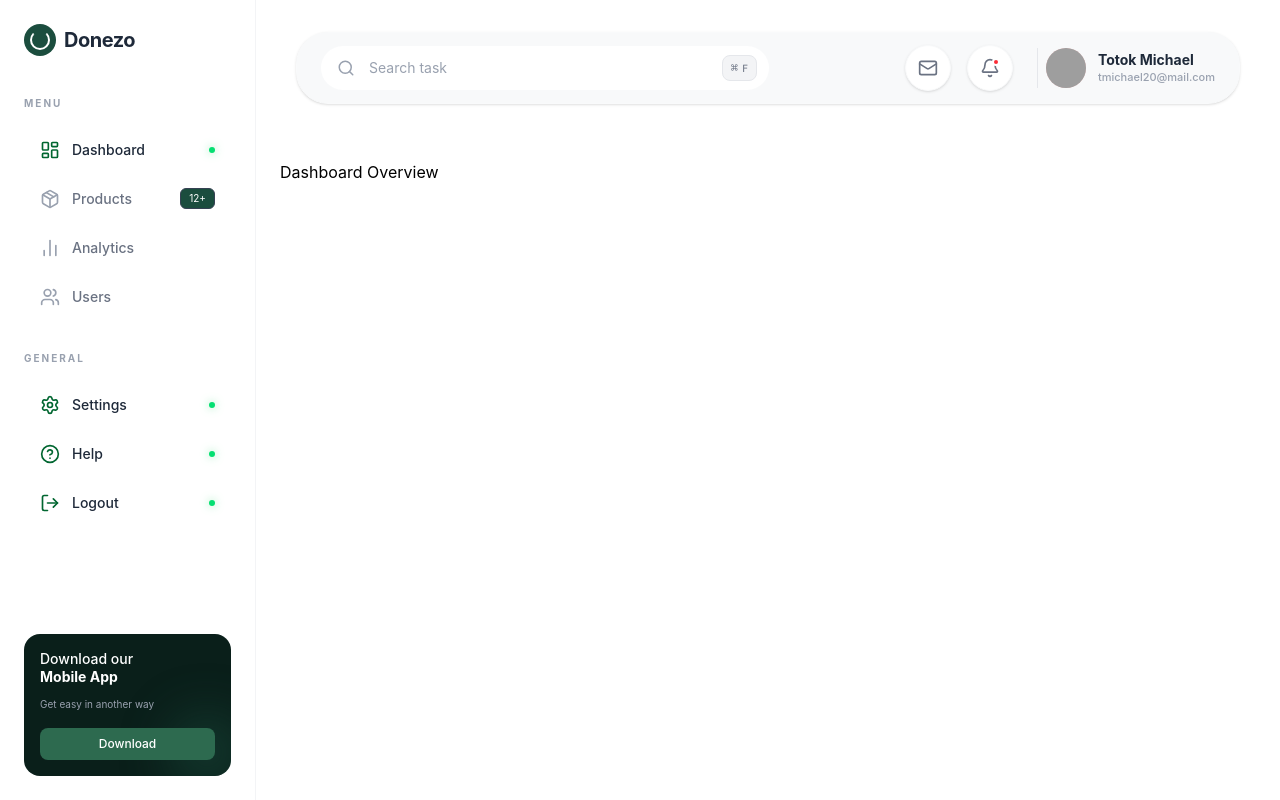
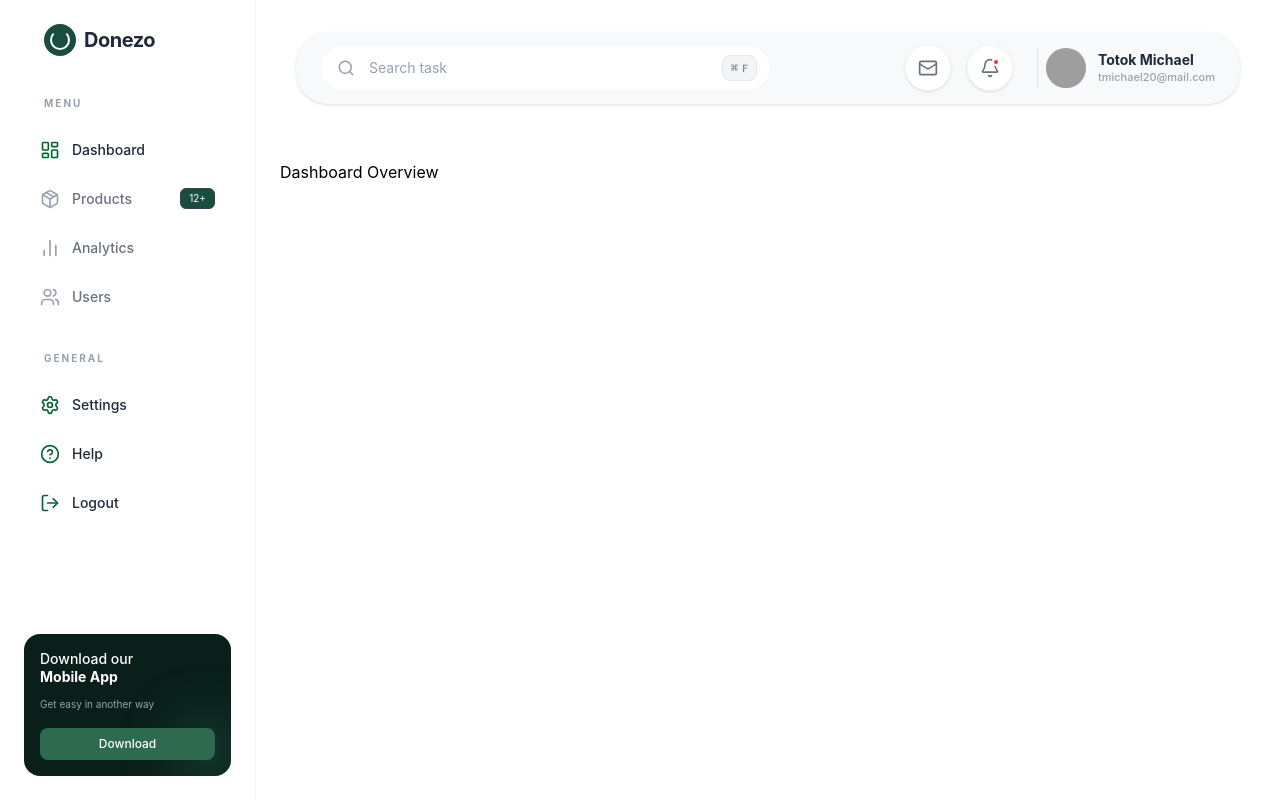
Before and after one commit to isratbiswas/octernal-dashboard, a React (Vite) app: page /dashboard in a window 1280 px wide. Built offline with nearby package versions, Linux system fonts and the light colour scheme; grey boxes are pictures that could not be loaded.

Commit message:
complete dashboard SideBar

```diff
--- a/package.json
+++ b/package.json
@@ -15,6 +15,7 @@
     "react": "^19.2.0",
     "react-dom": "^19.2.0",
     "react-router-dom": "^7.13.1",
+    "recharts": "^3.7.0",
     "tailwindcss": "^4.2.1"
   },
   "devDependencies": {
--- a/src/components/modules/Dashboard/Analytics.tsx
+++ b/src/components/modules/Dashboard/Analytics.tsx
@@ -1,6 +1,7 @@
-import React from "react";
+import React, { useState } from "react";
 
 const Analytics = () => {
+  const [data, setData] = useState < any;
   return (
     <div>
       <h1>Analytics</h1>
--- a/src/components/modules/shered/DashboardMobileSidebar.tsx
+++ b/src/components/modules/shered/DashboardMobileSidebar.tsx
@@ -11,7 +11,6 @@ type Props = {
 const DashboardMobileSidebar = ({ navItems, isOpen, onClose }: Props) => {
   return (
     <>
-      {/* Overlay */}
       {isOpen && (
         <div
           className="fixed inset-0 bg-black/40 z-40 md:hidden"
@@ -19,13 +18,11 @@ const DashboardMobileSidebar = ({ navItems, isOpen, onClose }: Props) => {
         />
       )}
 
-      {/* Sidebar Drawer */}
       <div
         className={`fixed top-0 left-0 h-full z-50 transform transition-transform duration-300 md:hidden
         ${isOpen ? "translate-x-0" : "-translate-x-full"}`}
       >
         <div className="relative">
-          {/* Close Button */}
           <button
             onClick={onClose}
             className="absolute top-4 right-4 z-50 bg-white p-1 rounded-full shadow"
--- a/src/components/modules/shered/DashboardNavbarContent.tsx
+++ /dev/null
@@ -1,5 +0,0 @@
-const DashboardNavbarContent = () => {
-  return <div></div>;
-};
-
-export default DashboardNavbarContent;
--- a/src/components/modules/shered/DashboardSideBarContent.tsx
+++ b/src/components/modules/shered/DashboardSideBarContent.tsx
@@ -16,7 +16,7 @@ const DashboardSideBarContent = ({ navItems }: NavItemProps) => {
   );
   return (
     <div className="w-64 h-screen bg-white border-r border-gray-100 flex flex-col p-6 font-sans">
-      <div className="flex items-center gap-2 mb-10">
+      <div className="flex ml-5 items-center gap-2 mb-10">
         <div className="w-8 h-8 bg-[#1B4D3E] rounded-full flex items-center justify-center p-1.5">
           <div className="w-full h-full border-2 border-white rounded-full border-t-transparent" />
         </div>
@@ -27,7 +27,7 @@ const DashboardSideBarContent = ({ navItems }: NavItemProps) => {
 
       <div className="flex-1 overflow-y-auto">
         {/* MENU SECTION */}
-        <p className="text-[10px] font-bold text-gray-400 tracking-[0.2em] mb-4">
+        <p className="text-[10px] font-bold ml-5 text-gray-400 tracking-[0.2em] mb-4">
           MENU
         </p>
         <nav className="space-y-1 mb-8">
@@ -37,7 +37,7 @@ const DashboardSideBarContent = ({ navItems }: NavItemProps) => {
         </nav>
 
         {/* GENERAL SECTION */}
-        <p className="text-[10px] font-bold text-gray-400 tracking-[0.2em] mb-4">
+        <p className="text-[10px] ml-5 font-bold text-gray-400 tracking-[0.2em] mb-4">
           GENERAL
         </p>
         <nav className="space-y-1">
@@ -62,11 +62,6 @@ const DashboardSideBarContent = ({ navItems }: NavItemProps) => {
         {/* Background Decorative Circles */}
         <div className="absolute -bottom-4 -right-4 w-20 h-20 bg-[#1B4D3E] rounded-full opacity-50 blur-xl"></div>
       </div>
-      {/* <ul>
-        {navItems.map((item) => (
-          <li key={item.href}>{item.title}</li>
-        ))}
-      </ul> */}
     </div>
   );
 };
--- a/src/components/modules/shered/SideBarLink.tsx
+++ b/src/components/modules/shered/SideBarLink.tsx
@@ -10,7 +10,7 @@ import {
 } from "lucide-react";
 import React from "react";
 import type { NavItem } from "../../../lib/navItems.config";
-import { NavLink } from "react-router-dom"; // Use NavLink for automatic active state
+import { NavLink } from "react-router-dom";
 
 const iconMap: Record<string, React.ReactNode> = {
   Dashboard: <LayoutDashboard size={20} />,
@@ -48,7 +48,6 @@ const SideBarLink = ({ item }: { item: NavItem }) => {
               {iconMap[item.title] || <LayoutDashboard size={20} />}
             </span>
 
-            {/* The Text */}
             <span className="text-[14px] font-medium">{item.title}</span>
           </div>
 
@@ -65,11 +64,6 @@ const SideBarLink = ({ item }: { item: NavItem }) => {
                 12+
               </span>
             )}
-
-            {/* The "Side Line" / Indicator Dot from the image */}
-            {isActive && (
-              <div className="w-1.5 h-1.5 bg-green-400 rounded-full shadow-[0_0_8px_rgba(74,222,128,0.6)]"></div>
-            )}
           </div>
         </>
       )}
--- /dev/null
+++ b/src/types/index.ts
@@ -0,0 +1,79 @@
+export interface User {
+  id: number;
+  email: string;
+  name?: string;
+  avatar?: string;
+}
+
+export interface Products {
+  id: string;
+  name: string;
+  dueDate: string;
+  color: string;
+  icon: string;
+}
+
+export interface Users {
+  id: string;
+  name: string;
+  task: string;
+  status: "Completed" | "In Progress" | "Pending";
+  avatar: string;
+}
+
+export interface StatCard {
+  label: string;
+  value: number;
+  change: number;
+  changeLabel: string;
+}
+
+export interface BarData {
+  day: string;
+  value: number;
+  active?: boolean;
+}
+
+export interface OverviewApiResponse {
+  name: string;
+  email: string;
+  phone: string;
+  message: string;
+}
+
+export interface DashboardUserApi {
+  id: number;
+  name: string;
+  email: string;
+  status: "active" | "inactive";
+  joinDate: string;
+}
+
+export interface AnalyticsApi {
+  date: string;
+  views: number;
+  clicks: number;
+  conversions: number;
+}
+
+export interface ProductApi {
+  id: number;
+  name: string;
+  price: number;
+  sales: number;
+  category: string;
+}
+
+export interface DashboardOverviewApi {
+  totalUsers: number;
+  activeUsers: number;
+  revenue: number;
+  growth: number;
+}
+
+export interface DashboardApiResponse {
+  overview: DashboardOverviewApi;
+  users: DashboardUserApi[];
+  analytics: AnalyticsApi[];
+  products: ProductApi[];
+}
```
Also changed, not shown: src/components/modules/shered/DashboardNavber.tsx (+2 -7 lines), 2 other files (tests, documents, lock files or other folders).
